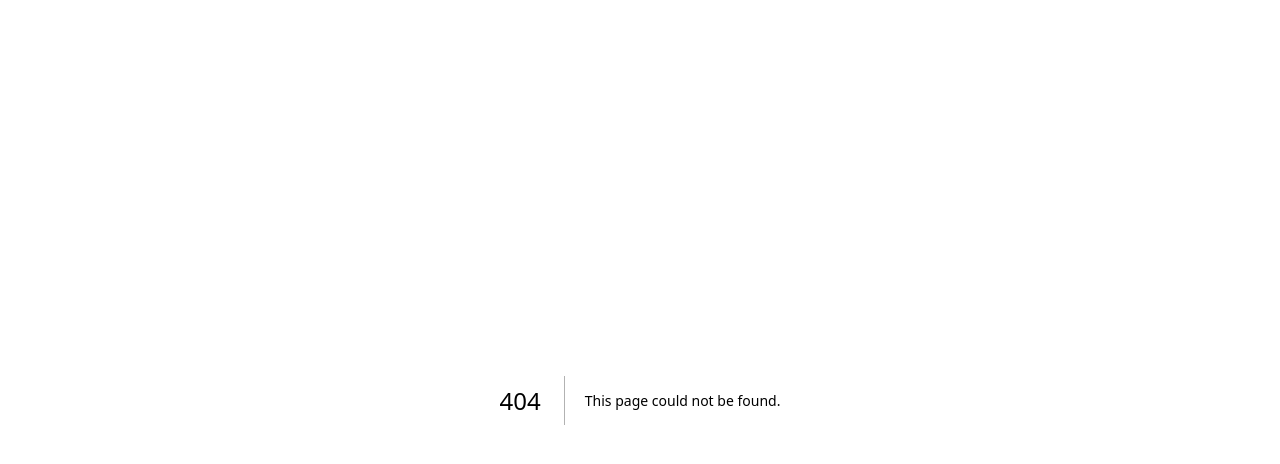
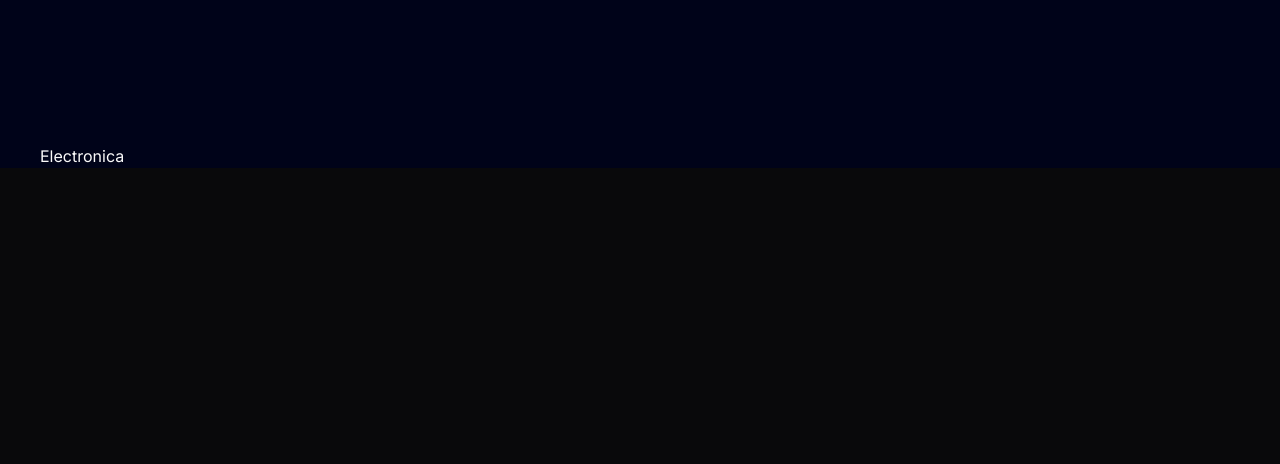
Before and after one commit to DagassaCoop/dev_portfolio, a Next.js app: page /projects/16326960-690e-448d-943a-0bbf49685d3e in a window 1280 px wide. Before the commit this address had no page. Shown: the top 464 px of the page. Built offline with nearby package versions, Linux system fonts and the light colour scheme.

Commit message:
add: ProjectDetails page; update: link to project from ProjectList

```diff
--- /dev/null
+++ b/src/app/projects/[id]/page.tsx
@@ -0,0 +1,17 @@
+// Mock
+import { projects } from "@/data";
+
+export default async function ProjectDetails({
+  params,
+}: {
+  params: Promise<{ id: string }>;
+}) {
+  const { id } = await params;
+  const project = projects.find((p) => p.id === id);
+
+  return (
+    <main className="relative bg-black-100 flex justify-center items-center flex-col overflow-hidden mx-auto sm:px-10 px-5 pt-36">
+      <div className="max-w-7xl w-full">{project?.title}</div>
+    </main>
+  );
+}
--- a/src/components/ProjectsList.tsx
+++ b/src/components/ProjectsList.tsx
@@ -1,6 +1,7 @@
 // Core
 import React, { FC } from "react";
 import { FaLocationArrow } from "react-icons/fa6";
+import Link from "next/link";
 
 // Components
 import { PinContainer } from "./ui/Pin";
@@ -20,10 +21,11 @@ const ProjectsList: FC<IProjectsListProps> = ({ projects }) => {
           key={item.id}
         >
           <PinContainer title={"/" + item.link.split("//")[1]} href={item.link}>
-            <a
+            <Link
               className="relative flex items-center justify-center sm:w-96 w-[80vw] overflow-hidden h-[30vh] mb-10"
-              href={item.link}
-              target="_blank"
+              // href={item.link}
+              href={`/projects/${item.id}`}
+              // target="_blank"
             >
               <div
                 className="relative w-full h-full overflow-hidden lg:rounded-3xl"
@@ -38,7 +40,7 @@ const ProjectsList: FC<IProjectsListProps> = ({ projects }) => {
                   className="z-10 absolute bottom-0"
                 />
               )}
-            </a>
+            </Link>
 
             <h1 className="font-bold lg:text-2xl md:text-xl text-base line-clamp-1">
               {item.title}
```
